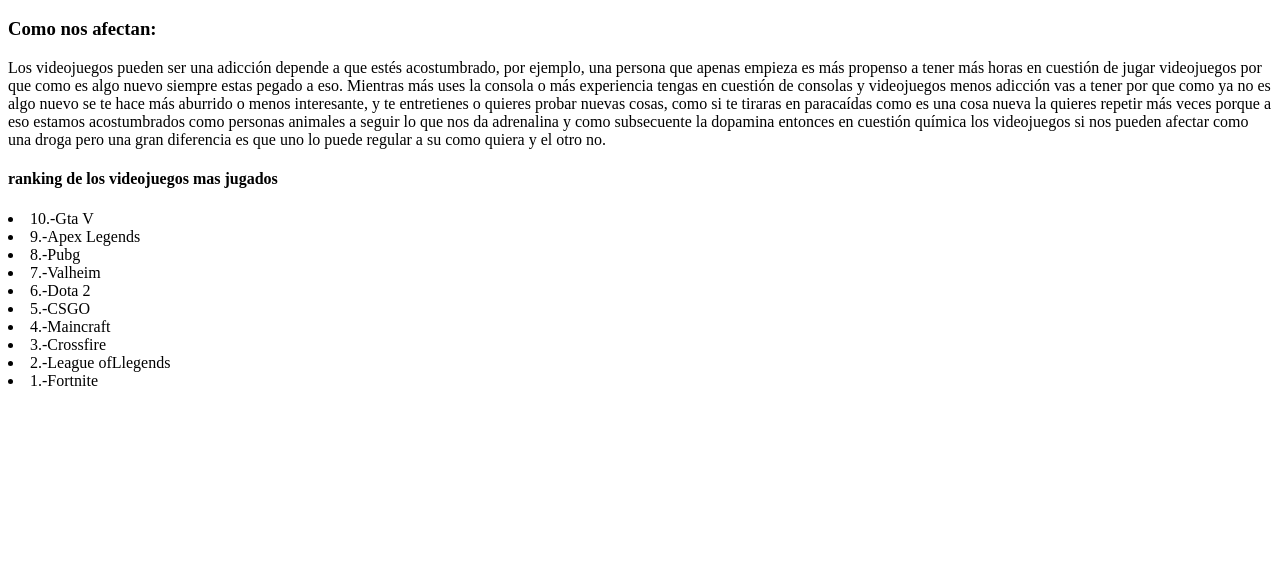
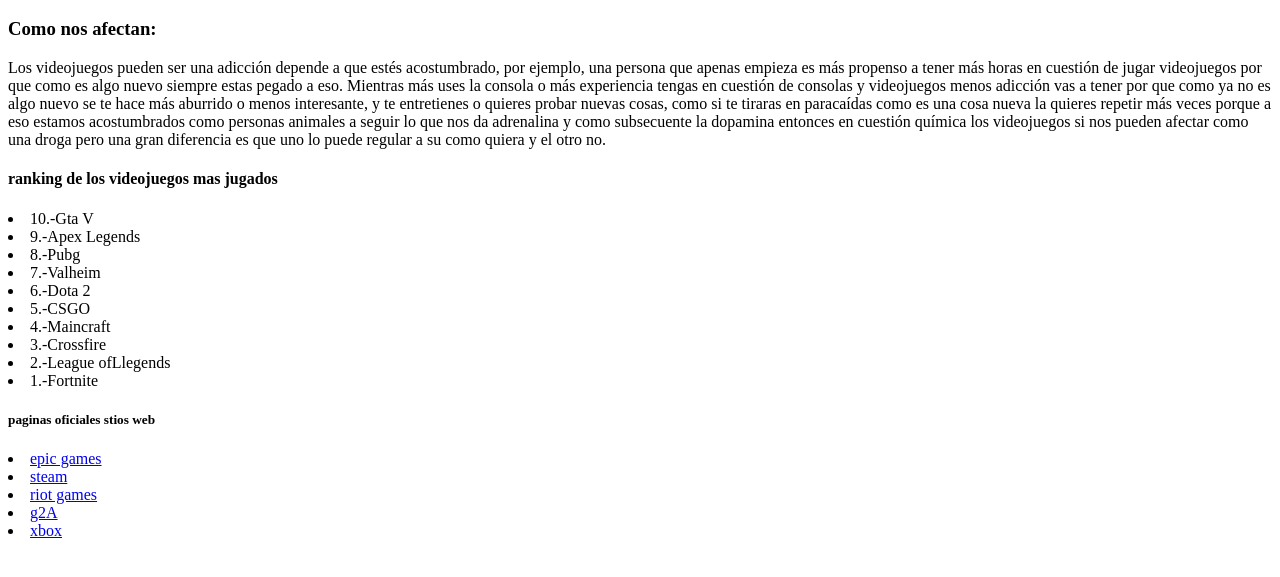
Before and after one commit to JosuMonfer/11-2-Mondragon-Figueroa-blog_del_mundo, a plain HTML site: page root/tema1.html in a window 1280 px wide. Shown: the part 177-754 px from the top of the page. Drawn offline with Linux system fonts and the light colour scheme.

Commit message:
todavia no terminamos  :,(

```diff
--- a/root/tema1.html
+++ b/root/tema1.html
@@ -41,6 +41,12 @@
             <li>3.-Crossfire</li>
             <li>2.-League ofLlegends</li>
             <li>1.-Fortnite</li>
+            <h5>paginas oficiales stios web</h5>
+            <li><a href="https://www.epicgames.com/site/es-ES/home">epic games</a></li>
+            <li><a href="https://store.steampowered.com/?l=spanish">steam</a></li>
+            <li><a href="https://www.riotgames.com/es">riot games</a></li>
+            <li><a href="https://www.g2a.com/">g2A</a></li>
+            <li><a href="https://www.xbox.com/es-MX/">xbox</a></li>
          </div>
         <!--termina contenido del articulo-->
         <!--inicia footer-->
```
